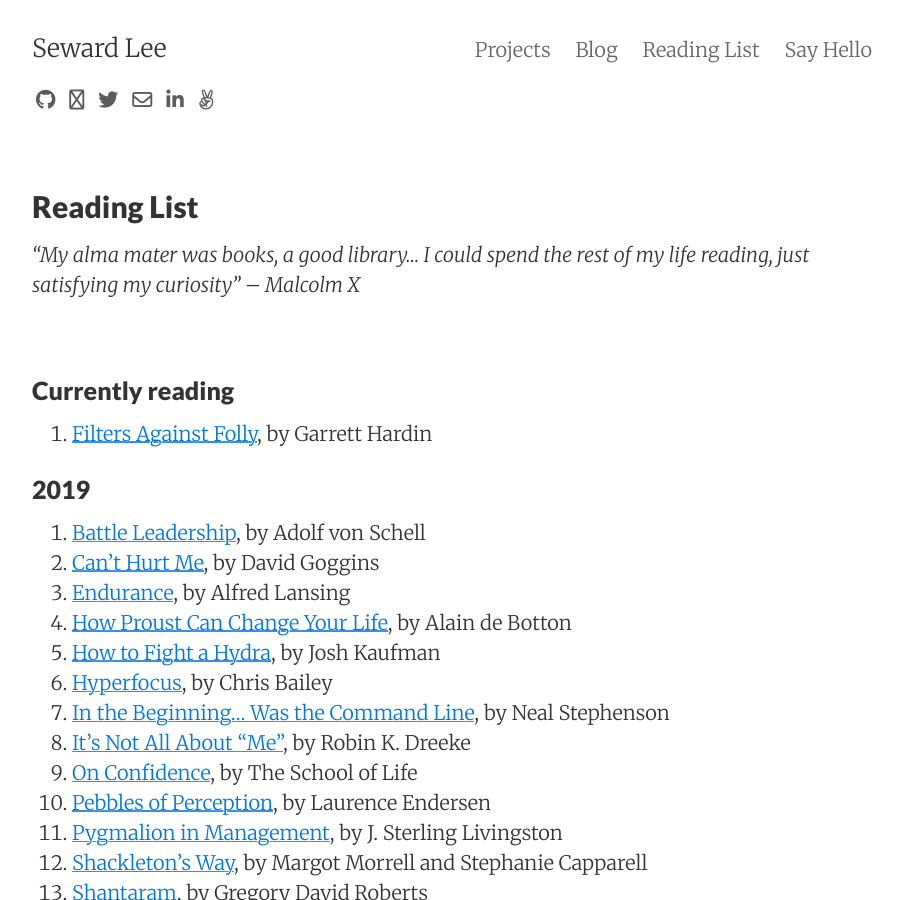
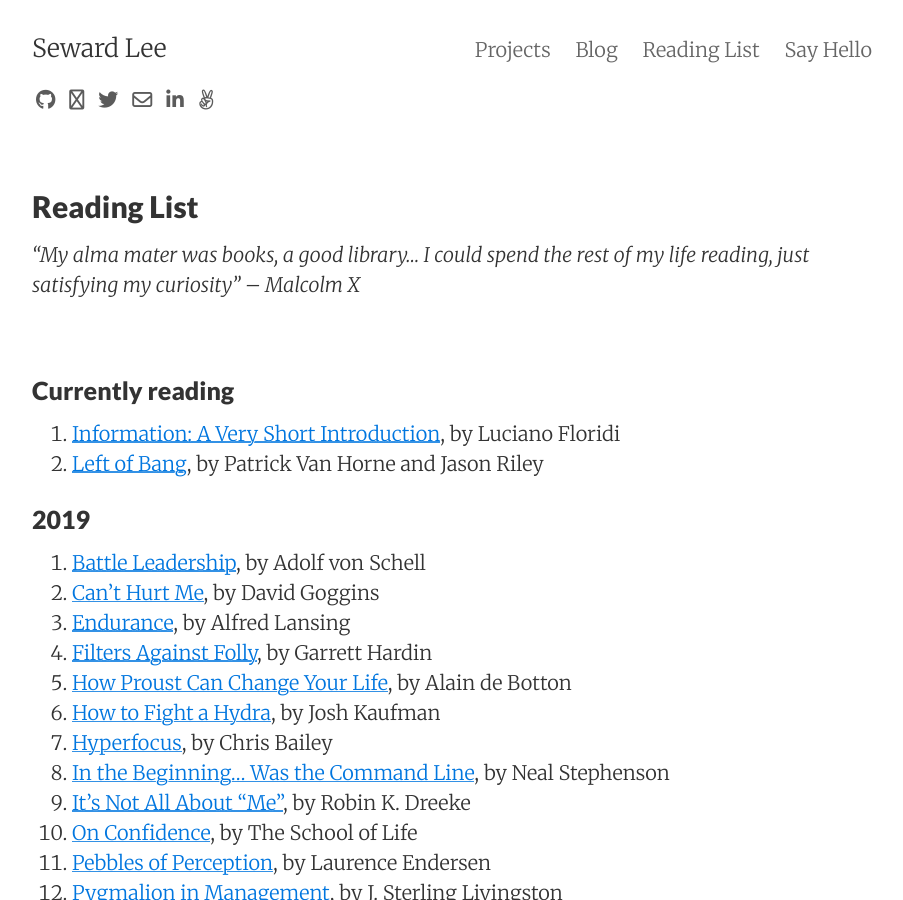
Before and after one commit to sewardlee337/sewardlee337.github.io, a Jekyll site: the page built from readinglist.md, in a window 1280 px wide and 900 px high. Shown: the whole window, without its empty margins (188-1091 px from the left). Built offline with Jekyll 4.4.1, drawn with Linux system fonts in a browser that asks for light colours; nearby versions of some CDN libraries.

Commit message:
Update reading list

```diff
--- a/readinglist.md
+++ b/readinglist.md
@@ -12,7 +12,8 @@ _"My alma mater was books, a good library... I could spend the rest of my life r
 
 ### Currently reading
 
-1. [Filters Against Folly](https://amzn.to/2uA3Aqs), by Garrett Hardin
+1. [Information: A Very Short Introduction](https://amzn.to/2L5aoax), by Luciano Floridi
+1. [Left of Bang](https://amzn.to/2DwPivq), by Patrick Van Horne and Jason Riley
 
 
 ### 2019
@@ -20,6 +21,7 @@ _"My alma mater was books, a good library... I could spend the rest of my life r
 1. [Battle Leadership](https://amzn.to/2Ix8nSl), by Adolf von Schell
 1. [Can't Hurt Me](https://amzn.to/2SWPEoM), by David Goggins
 1. [Endurance](https://amzn.to/2HaWXT1), by Alfred Lansing
+1. [Filters Against Folly](https://amzn.to/2uA3Aqs), by Garrett Hardin
 1. [How Proust Can Change Your Life](https://amzn.to/2NDdG2l), by Alain de Botton
 1. [How to Fight a Hydra](https://amzn.to/2FNFFKs), by Josh Kaufman
 1. [Hyperfocus](https://amzn.to/2UbvWlZ), by Chris Bailey
```
